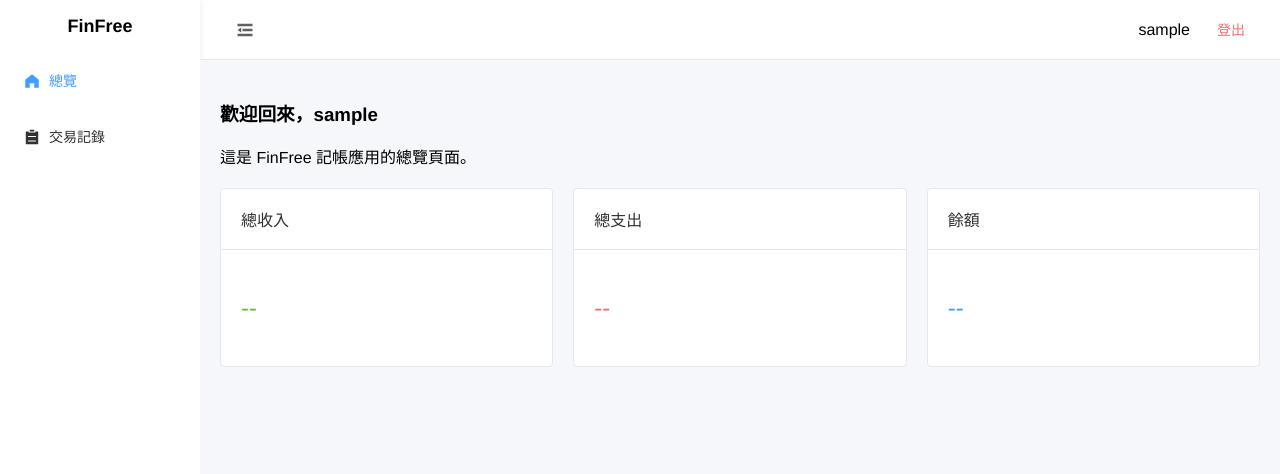
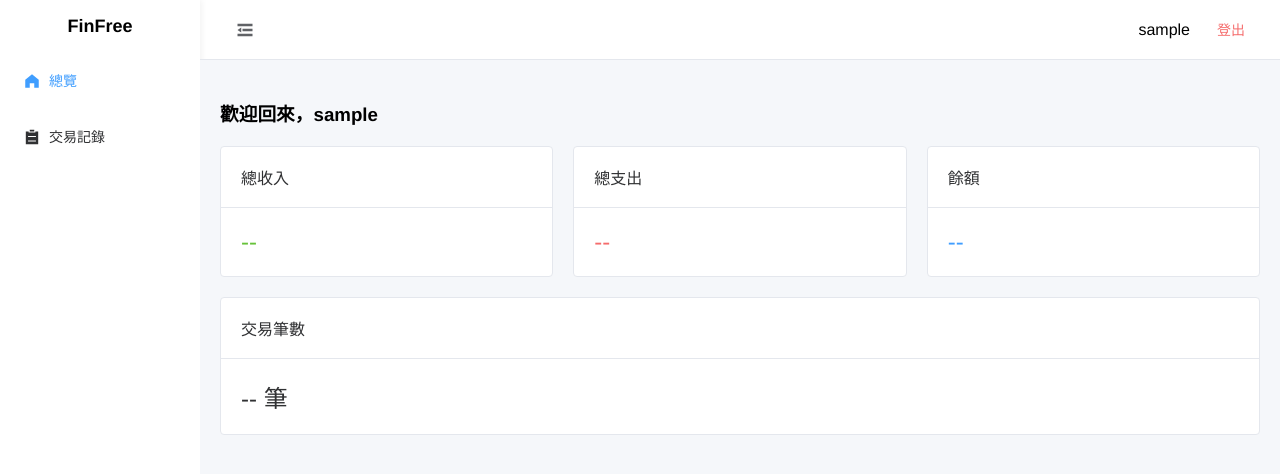
Before and after one commit to tonyydl/FinFree, a Vue app in the folder frontend/: page / in a window 1280 px wide. Shown: the top 474 px of the page. Built offline with nearby package versions, Linux system fonts and the light colour scheme; no server answers; sample sign-in values are in the browser's storage.

Commit message:
feat(frontend): 總覽頁接上真實統計數據
- 呼叫 GET /transactions/statistics API 取得統計資料
- 顯示實際的總收入、總支出、餘額
- 新增交易筆數卡片
- 載入中顯示 loading 狀態

Co-Authored-By: Claude Opus 4.6 <noreply@anthropic.com>

```diff
--- a/frontend/src/views/DashboardView.vue
+++ b/frontend/src/views/DashboardView.vue
@@ -1,33 +1,67 @@
 <script setup lang="ts">
+import { ref, onMounted } from 'vue'
 import { useAuthStore } from '@/stores/auth'
+import api from '@/api'
+import type { StatisticsResponse } from '@/types'
 
 const authStore = useAuthStore()
+const statistics = ref<StatisticsResponse | null>(null)
+const loading = ref(false)
+
+onMounted(async () => {
+  loading.value = true
+  try {
+    const response = await api.get<StatisticsResponse>('/transactions/statistics')
+    statistics.value = response.data
+  } catch {
+    // 錯誤由 Axios 攔截器處理
+  } finally {
+    loading.value = false
+  }
+})
+
+function formatCurrency(value: number | undefined): string {
+  if (value === undefined) return '--'
+  return `$${value.toLocaleString()}`
+}
 </script>
 
 <template>
   <div>
     <h1>歡迎回來，{{ authStore.username }}</h1>
-    <p>這是 FinFree 記帳應用的總覽頁面。</p>
 
-    <el-row :gutter="20" style="margin-top: 20px">
+    <el-row :gutter="20" style="margin-top: 20px" v-loading="loading">
       <el-col :span="8">
         <el-card shadow="hover">
           <template #header>總收入</template>
-          <p style="font-size: 24px; color: #67c23a">--</p>
+          <p style="font-size: 24px; color: #67c23a; margin: 0">
+            {{ formatCurrency(statistics?.totalIncome) }}
+          </p>
         </el-card>
       </el-col>
       <el-col :span="8">
         <el-card shadow="hover">
           <template #header>總支出</template>
-          <p style="font-size: 24px; color: #f56c6c">--</p>
+          <p style="font-size: 24px; color: #f56c6c; margin: 0">
+            {{ formatCurrency(statistics?.totalExpense) }}
+          </p>
         </el-card>
       </el-col>
       <el-col :span="8">
         <el-card shadow="hover">
           <template #header>餘額</template>
-          <p style="font-size: 24px; color: #409eff">--</p>
+          <p style="font-size: 24px; color: #409eff; margin: 0">
+            {{ formatCurrency(statistics?.balance) }}
+          </p>
         </el-card>
       </el-col>
     </el-row>
+
+    <el-card style="margin-top: 20px" shadow="hover">
+      <template #header>交易筆數</template>
+      <p style="font-size: 24px; margin: 0">
+        {{ statistics?.transactionCount ?? '--' }} 筆
+      </p>
+    </el-card>
   </div>
 </template>
```
